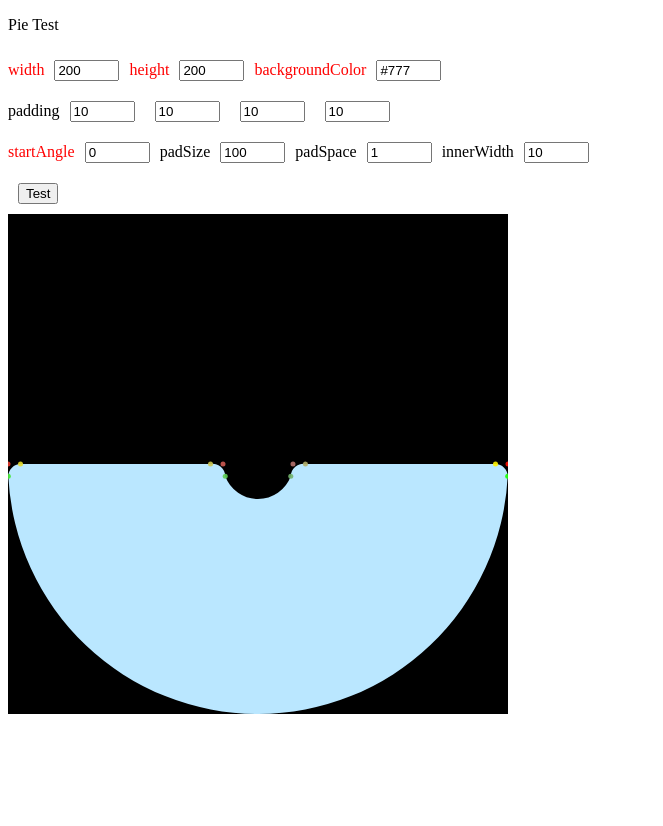
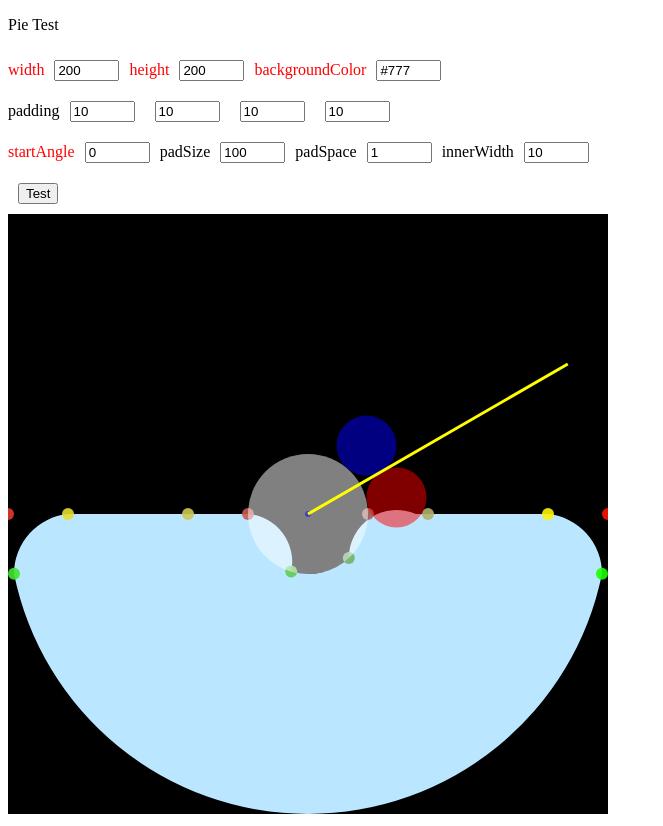
Before and after one commit to sdh20282/jetty-chart, a React (Create React App) app: page / in a window 1280 px wide. Shown: the whole page, without its empty margins (0-663 px from the left). Before the commit the page ends 800 px from the top, so only its background shows below. Built offline with nearby package versions, Linux system fonts and the light colour scheme.

Commit message:
Feat : 파이차트 border radius 수식 계산

```diff
--- a/src/jetty-chart/src/pies/pie/Pie.js
+++ b/src/jetty-chart/src/pies/pie/Pie.js
@@ -1,4 +1,4 @@
-import PaintPie from "./PaintPie";
+// import PaintPie from "./PaintPie";
 import { useState } from "react";
 import TestFile from "./testFile/TestFile";
 import PieTest from "./PieTest";
--- a/src/jetty-chart/src/pies/pie/PieTest.js
+++ b/src/jetty-chart/src/pies/pie/PieTest.js
@@ -7,8 +7,8 @@ const PieTest = () => {
   const percent = 0.5;
   const startAngle = 0;
   const pieRadius = 1;
-  const innerRadius = 0.14;
-  const borderRadius = 0.05;
+  const innerRadius = 0.2;
+  const borderRadius = 0.2;
   const debugPointView = !!true;
   const vertex = getCoordinatesForVertex({
     percent,
@@ -17,10 +17,136 @@ const PieTest = () => {
     innerRadius,
   });
   const calcPos = calculateInputData({ vertex, pieRadius, innerRadius, borderRadius });
-  console.log(vertex);
+  // const ARadius = 2;
+  // const BRadius = 1;
+  // const yB = BRadius;
+  // const xB = Math.sqrt((ARadius + BRadius) ** 2 - yB ** 2);
+
+  // const d = Math.sqrt(xB ** 2 + yB ** 2);
+  // const xIntersection = (xB / d) * ARadius;
+  // const yIntersection = (yB / d) * ARadius;
+
+  // const xIntersectionXAxis = xB + Math.sqrt(BRadius ** 2 - yB ** 2);
+
+  // const ARadius = 2;
+  // const BRadius = 1;
+  // const m = -0.1;
+
+  // const xB = Math.sqrt((ARadius + BRadius) ** 2 - BRadius ** 2);
+  // const yB = BRadius;
+
+  // const a = 1 + m ** 2;
+  // const b = 2 * (m * (yB - BRadius) - xB);
+  // const c = xB ** 2 + (yB - BRadius) ** 2 - BRadius ** 2;
+
+  // const discriminant = b ** 2 - 4 * a * c;
+  // let xIntersection, yIntersection;
+
+  // if (discriminant === 0) {
+  //   xIntersection = -b / (2 * a);
+  //   yIntersection = m * xIntersection - m * BRadius;
+  // }
+
+  const r1 = pieRadius; // 파이 반지름
+  const r2 = innerRadius; // 내부원 반지름
+  const r3 = 0.1; // 두번째 원 반지름
+  const angle = (30 * 11) % 360; // 파이 각도
+  const x1 = Math.cos((angle * Math.PI) / 180); // 파이 r1 위치 x
+  const y1 = Math.sin((angle * Math.PI) / 180); // 파이 r1 위치 y
+  const x2 = Math.sqrt(0.5) * 0.2; // 파이 r2 위치 x
+  const y2 = Math.sqrt(0.5) * 0.2; // 파이 r2 위치 y
+  let a = 0; // 두번째 좌표와 기울기가 만나는 지점 x
+  let b = 0; // 두번째 좌표와 기울기가 만나는 지점 y
+  let xp = 0; // 두번째 원 x
+  let yp = 0; // 두번째 원 y
+  // 두번째 원의 중심에서 기울기 직선으로 수직으로 그은 점과 원점 사이의 거리
+  const len = Math.sqrt(Math.pow(r2 + r3, 2) - Math.pow(r3, 2));
+  a = Math.cos(angle * (Math.PI / 180)) * len;
+  b = Math.sin(angle * (Math.PI / 180)) * len;
+  const alpha = Math.pow(a, 2) + Math.pow(b, 2) + Math.pow(r2 + r3, 2) - Math.pow(r3, 2);
+  xp = {
+    plus:
+      (a * alpha +
+        Math.sqrt(
+          Math.pow(a, 2) * Math.pow(alpha, 2) -
+            (Math.pow(a, 2) + Math.pow(b, 2)) *
+              (Math.pow(alpha, 2) - 4 * Math.pow(b, 2) * Math.pow(r2 + r3, 2))
+        )) /
+      (2 * (Math.pow(a, 2) + Math.pow(b, 2))),
+    minus:
+      (a * alpha -
+        Math.sqrt(
+          Math.pow(a, 2) * Math.pow(alpha, 2) -
+            (Math.pow(a, 2) + Math.pow(b, 2)) *
+              (Math.pow(alpha, 2) - 4 * Math.pow(b, 2) * Math.pow(r2 + r3, 2))
+        )) /
+      (2 * (Math.pow(a, 2) + Math.pow(b, 2))),
+  };
+  yp = {
+    plus: Math.sqrt(Math.pow(r2 + r3, 2) - Math.pow(xp.plus, 2)),
+    minus: Math.sqrt(Math.pow(r2 + r3, 2) - Math.pow(xp.minus, 2)),
+  };
+
+  const check = [];
+
+  const candidates = [
+    { x: xp.plus, y: yp.plus },
+    { x: xp.plus, y: yp.minus },
+    { x: xp.minus, y: yp.plus },
+    { x: xp.minus, y: yp.minus },
+    { x: xp.plus, y: -yp.plus },
+    { x: xp.plus, y: -yp.minus },
+    { x: xp.minus, y: -yp.plus },
+    { x: xp.minus, y: -yp.minus },
+  ]
+    .filter((candidate) => {
+      const checkStr = candidate.x + "_" + candidate.y;
+
+      if (check.includes(checkStr)) {
+        return false;
+      }
+
+      check.push(checkStr);
+      return true;
+    })
+    .filter((candidate) => {
+      const result = Math.round(((a - candidate.x) ** 2 + (b - candidate.y) ** 2) * 10000);
+      const target = Math.round(r3 ** 2 * 10000);
+
+      return result === target;
+    })
+    .filter((candidate) => {
+      const result = Math.round((candidate.x ** 2 + candidate.y ** 2) * 10000);
+      const target = Math.round((r2 + r3) ** 2 * 10000);
+
+      return result === target;
+    });
+
+  console.log("TEST");
+  console.log(candidates);
+  console.log(a, b);
+  console.log();
+
   return (
     <>
-      <svg width="500" height="500" viewBox="-1 -1 2 2" style={{ backgroundColor: "black" }}>
+      {/* <svg width="400" height="400" viewBox="-5 -5 10 10">
+        <circle cx="0" cy="0" r={ARadius} fill="none" stroke="black" strokeWidth="0.1" />
+        <circle cx={xB} cy={yB} r={BRadius} fill="none" stroke="red" strokeWidth="0.1" />
+        <circle cx={xIntersection} cy={yIntersection} r="0.2" fill="green" />
+        <circle cx={xIntersectionXAxis} cy="0" r="0.2" fill="blue" />
+        <circle cx="0" cy="0" r="0.2" fill="orange" />
+      </svg> */}
+
+      {/* <svg width="400" height="400" viewBox="-5 -5 10 10">
+        <circle cx="0" cy="0" r={ARadius} fill="none" stroke="black" strokeWidth="0.1" />
+        <circle cx={xB} cy={yB} r={BRadius} fill="none" stroke="red" strokeWidth="0.1" />
+        <line x1="-5" y1={-5 * m} x2="5" y2={5 * m} stroke="blue" strokeWidth="0.1" />
+        {discriminant === 0 && (
+          <circle cx={xIntersection} cy={yIntersection} r="0.2" fill="green" />
+        )}
+      </svg> */}
+
+      <svg width="600" height="600" viewBox="-1 -1 2 2" style={{ backgroundColor: "black" }}>
         <path
           d={`
             M ${pointBetweenTwoPoints({
@@ -44,24 +170,62 @@ const PieTest = () => {
               y1: vertex.pos3.y,
               x2: vertex.pos2.x,
               y2: vertex.pos2.y,
-              borderRadius,
+              borderRadius: borderRadius * 0,
             })}
-            A ${borderRadius},${borderRadius},0,0,1,${calcPos.pos3.x},${calcPos.pos3.y}
+            A ${borderRadius * (pieRadius - innerRadius)},${
+            borderRadius * (pieRadius - innerRadius)
+          },0,0,1,${calcPos.pos3.x},${calcPos.pos3.y}
             A ${innerRadius},${innerRadius},0,0,0,${calcPos.pos4.x},${calcPos.pos4.y}
-            A ${borderRadius},${borderRadius},0,0,1,${pointBetweenTwoPoints({
+            A ${borderRadius * (pieRadius - innerRadius)},${
+            borderRadius * (pieRadius - innerRadius)
+          },0,0,1,${pointBetweenTwoPoints({
             x1: vertex.pos4.x,
             y1: vertex.pos4.y,
             x2: vertex.pos1.x,
             y2: vertex.pos1.y,
-            borderRadius,
+            borderRadius: borderRadius * 0.8,
           })}
             Z
             `}
           fill="#bae7ff"
         />
         {debugPointView && (
-          <PieTestPoint vertex={vertex} calcPos={calcPos} borderRadius={borderRadius} />
+          <PieTestPoint
+            vertex={vertex}
+            calcPos={calcPos}
+            borderRadius={borderRadius}
+            innerRadius={innerRadius}
+          />
         )}
+
+        <circle cx={candidates[0].x} cy={candidates[0].y} r="0.1" fill={"red"} opacity={0.5} />
+        <circle cx={candidates[1].x} cy={candidates[1].y} r="0.1" fill={"blue"} opacity={0.5} />
+        {/* <circle cx={candidates[2].x} cy={candidates[2].y} r="0.1" fill={"purple"} opacity={0.5} />
+        <circle cx={candidates[3].x} cy={candidates[3].y} r="0.1" fill={"yellow"} opacity={0.5} />
+        <circle cx={candidates[4].x} cy={candidates[4].y} r="0.1" fill={"pink"} opacity={0.5} />
+        <circle cx={candidates[5].x} cy={candidates[5].y} r="0.1" fill={"green"} opacity={0.5} />
+        <circle cx={candidates[6].x} cy={candidates[6].y} r="0.1" fill={"brown"} opacity={0.5} />
+        <circle cx={candidates[7].x} cy={candidates[7].y} r="0.1" fill={"orange"} opacity={0.5} /> */}
+
+        {/* {candidates.map((candidate, index) => (
+          <circle
+            key={index}
+            cx={candidate.x}
+            cy={candidate.y}
+            r="0.1"
+            fill={candidate.testSide ? "red" : "blue"}
+            opacity={0.5}
+          />
+        ))} */}
+
+        <line
+          x1={0}
+          y1={0}
+          x2={Math.cos((angle * Math.PI) / 180)}
+          y2={Math.sin((angle * Math.PI) / 180)}
+          stroke="yellow"
+          strokeWidth="0.01"
+        />
       </svg>
     </>
   );
--- a/src/jetty-chart/src/pies/pie/PieTestPoint.js
+++ b/src/jetty-chart/src/pies/pie/PieTestPoint.js
@@ -1,8 +1,8 @@
 import React from "react";
 import { pointBetweenTwoPoints } from "../utils/pointBetweenTwoPoints";
 
-const PieTestPoint = ({ vertex, calcPos, borderRadius }) => {
-  const pointSize = 0.01;
+const PieTestPoint = ({ vertex, calcPos, borderRadius, innerRadius }) => {
+  const pointSize = 0.02;
   return (
     <>
       <circle cx={vertex.pos1.x} cy={vertex.pos1.y} r={pointSize} fill="#FF1100" opacity={0.9} />
@@ -105,6 +105,8 @@ const PieTestPoint = ({ vertex, calcPos, borderRadius }) => {
         fill="#B3AF6B"
         opacity={0.9}
       />
+      <circle cx={0} cy={0} r={innerRadius} fill="#FFFFFF" opacity={0.5} />
+      <circle cx={0} cy={0} r={0.01} fill="blue" opacity={0.5} />
     </>
   );
 };
--- a/src/jetty-chart/src/pies/utils/calculateIntersection.js
+++ b/src/jetty-chart/src/pies/utils/calculateIntersection.js
@@ -39,14 +39,14 @@ export const calculateInputData = ({ vertex, pieRadius, innerRadius, borderRadiu
       x: vertex.pos3.x,
       y: vertex.pos3.y,
       radius: innerRadius,
-      borderRadius,
+      borderRadius: borderRadius * 1.2,
       dir: 1,
     }),
     pos4: calculateIntersection({
       x: vertex.pos4.x,
       y: vertex.pos4.y,
       radius: innerRadius,
-      borderRadius,
+      borderRadius: borderRadius * 0.8,
       dir: 0,
     }),
   };
--- a/src/jetty-chart/src/pies/utils/pointBetweenTwoPoints.js
+++ b/src/jetty-chart/src/pies/utils/pointBetweenTwoPoints.js
@@ -1,6 +1,5 @@
 export const pointBetweenTwoPoints = ({ x1, y1, x2, y2, borderRadius }) => {
   const distance = Math.sqrt((x2 - x1) ** 2 + (y2 - y1) ** 2);
-  console.log(borderRadius, distance);
   const ratio = borderRadius >= distance ? 1 : borderRadius / distance;
 
   const newX = x1 + ratio * (x2 - x1);
```
